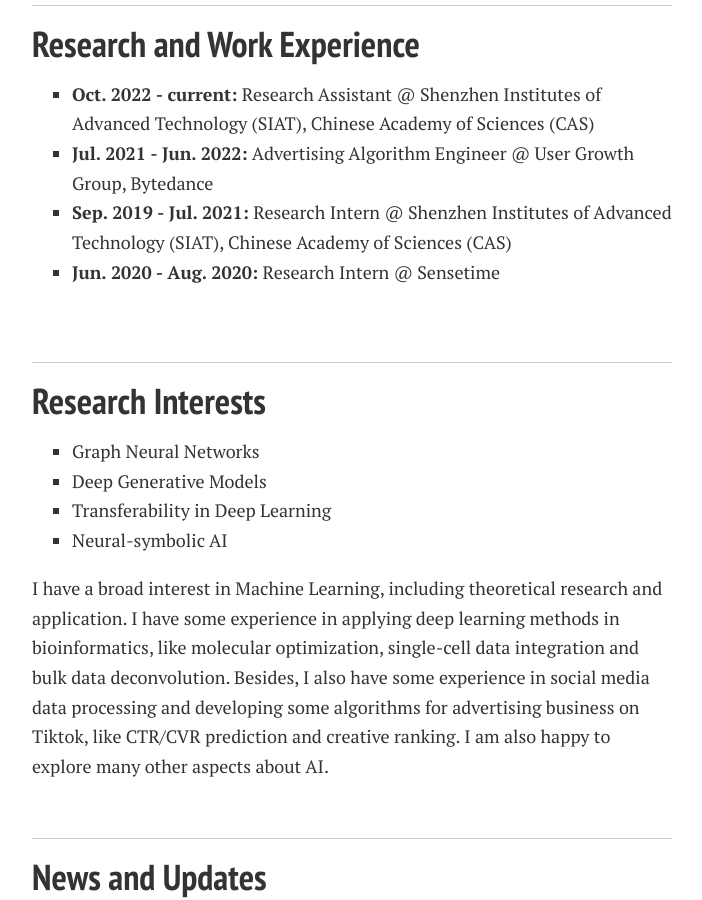
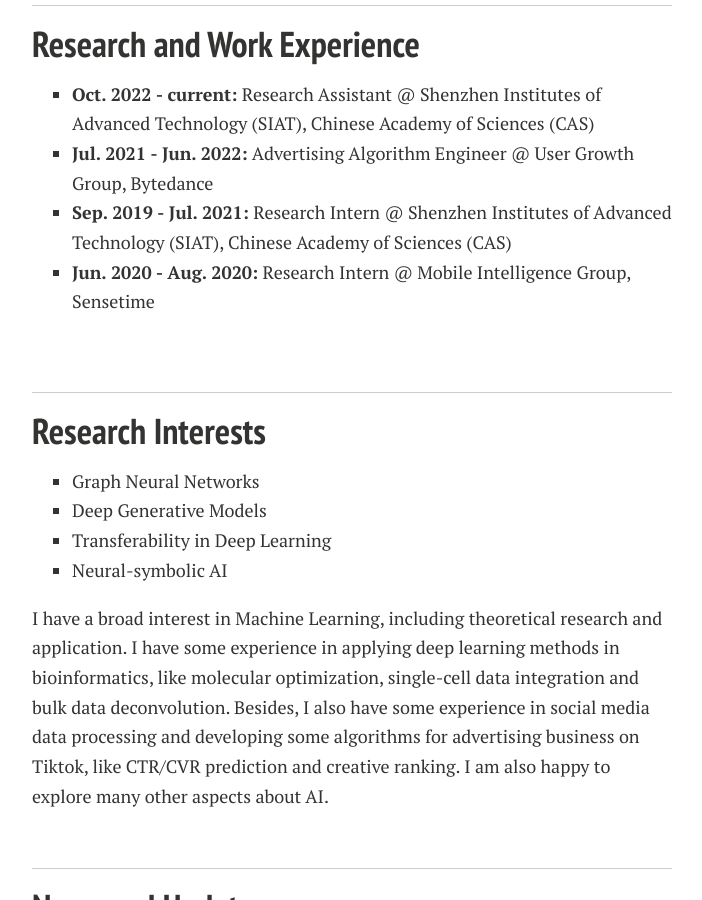
Before and after one commit to zhengyijia/zhengyijia.github.io, a Jekyll site: the page built from index.md, in a window 1280 px wide and 900 px high, scrolled down 824 px. Shown: the whole window, without its empty margins (288-990 px from the left). Built offline with Jekyll 4.4.1, drawn with Linux system fonts in a browser that asks for light colours; nearby versions of some CDN libraries; comment, search, counter and statistics services are not loaded; a style sheet for code colours, icons or effects is not loaded; our own code applies the rules of GitHub Pages for plain Markdown files.

Commit message:
initial academic page

```diff
--- a/index.md
+++ b/index.md
@@ -28,7 +28,7 @@ I will start my PhD study at **University of Amsterdam (UvA)**, under the superv
 - **Oct. 2022 - current:** Research Assistant @ Shenzhen Institutes of Advanced Technology (SIAT), Chinese Academy of Sciences (CAS)
 - **Jul. 2021 - Jun. 2022:** Advertising Algorithm Engineer @ User Growth Group, Bytedance
 - **Sep. 2019 - Jul. 2021:** Research Intern @ Shenzhen Institutes of Advanced Technology (SIAT), Chinese Academy of Sciences (CAS)
-- **Jun. 2020 - Aug. 2020:** Research Intern @ Sensetime
+- **Jun. 2020 - Aug. 2020:** Research Intern @ Mobile Intelligence Group, Sensetime
 
 <br>
 
```
